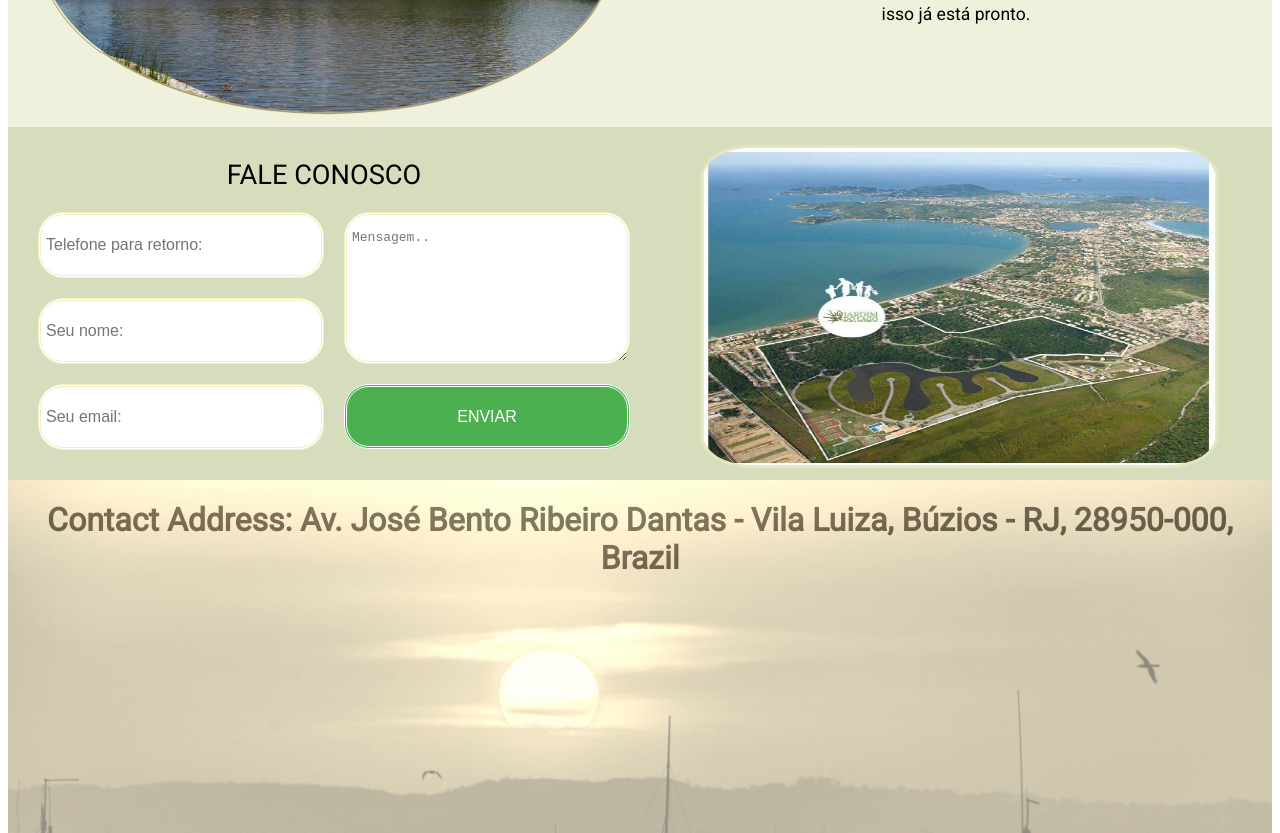
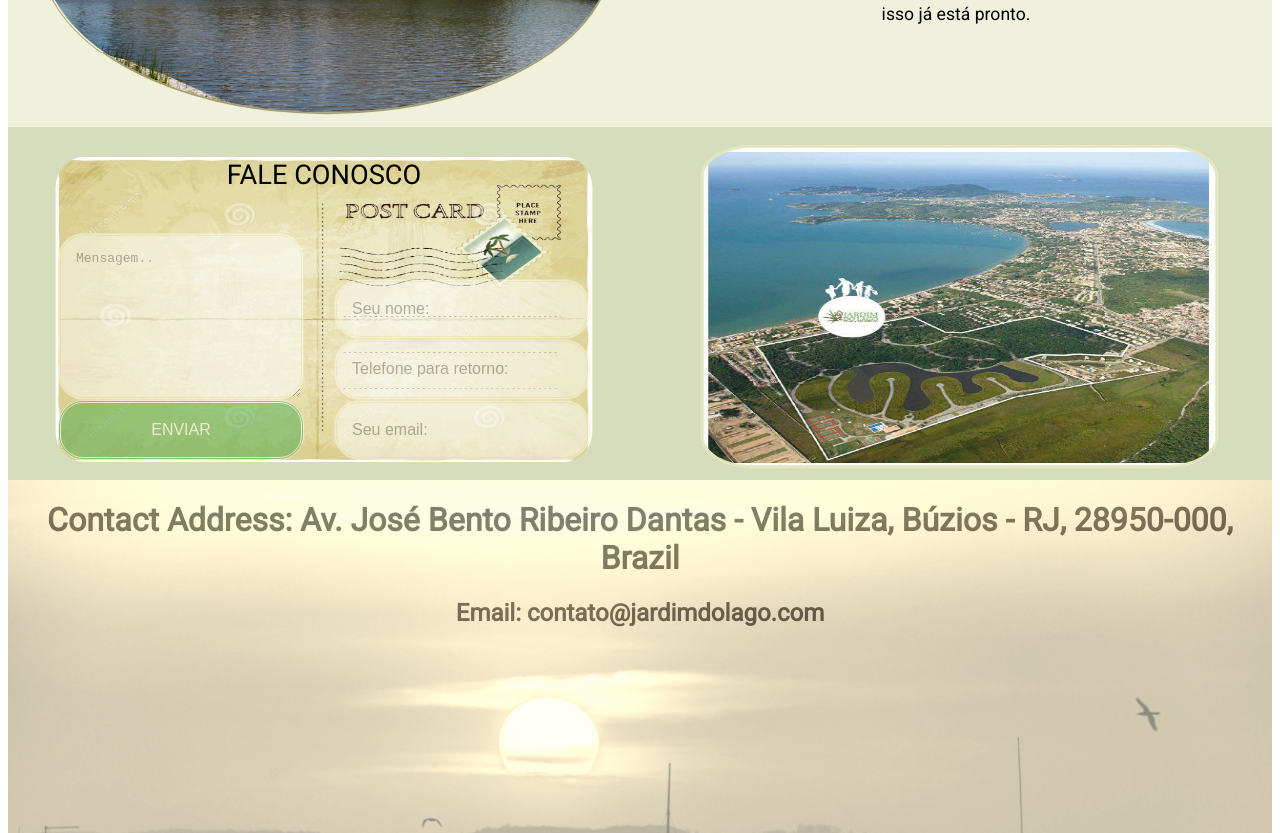
Before and after one commit to techrevelations/jardin-do-lago, a React (Create React App) app: page / in a window 1280 px wide. Shown: the part 1040-1873 px from the top of the page. Built offline with nearby package versions, Linux system fonts and the light colour scheme; a web font is replaced by a local one.

Commit message:
postcard added

```diff
--- a/src/App.css
+++ b/src/App.css
@@ -11,10 +11,16 @@
 }
 #pic6 {
 	position: absolute;
-	z-index: 1;
-	max-height: 360px;
+	z-index: -1;
+	left: 0;
+	right: 0;
+	margin: auto;
+	width: 85%;
 	border-radius: 10%;
-	background-image: url('/media/img_12.jpg');
+	padding-right: 5%;
+	padding-left: 5%;
+	max-height: 493px;
+	margin-top: 30px;
 }
 .satMap {
 	grid-area: footer;
@@ -69,8 +75,10 @@
 
 .form {
 	grid-area: form;
+	z-index: -2;
+	position: relative;
 	display: grid;
-	grid-template-rows: 20% 80%;
+	grid-template-rows: 30% 70%;
 	grid-template-columns: 100%;
 	grid-template-areas: "title1" "form2";
 	background-color: #d6ddbd;
@@ -115,12 +123,12 @@
 .form2 {
 	grid-area: form2;
 	display: grid;
-	grid-template-rows: 3.3fr 3.3fr 3.3fr;
+	grid-template-rows: 2.5fr 3.3fr 3.3fr 3.3fr;
 	grid-template-columns: 50% 50%;
-	grid-template-areas: "telephone message" "name message" "email submit";
-	padding-top: 20px;
-	grid-gap: 20px;
-	margin: 30px;
+	grid-template-areas: "message none" "message name" "message telephone" "submit email";
+	padding-left: 80px;
+	padding-right: 80px;
+	padding-bottom: 20px;
 }
 .email {
 	grid-area: email;
@@ -130,6 +138,9 @@
 	font-size: 1em;
 	padding: 5px;
 	border-radius: 25px;
+	opacity: 0.5;
+	padding-left: 15px;
+	margin-right: 20px;
 }
 
 .email:focus {
@@ -147,6 +158,9 @@
 	font-size: 1em;
 	padding: 5px;
 	border-radius: 25px;
+	opacity: 0.5;
+	padding-left: 15px;
+	margin-right: 20px;
 }
 
 .telephone:focus {
@@ -164,6 +178,9 @@
 	font-size: 1em;
 	padding: 5px;
 	border-radius: 25px;
+	opacity: 0.5;
+	padding-left: 15px;
+	margin-right: 20px;
 }
 
 .name:focus {
@@ -178,17 +195,26 @@
 	border: double;
 	border-color: #f3eec3;
 	padding-top: 15px;
-	padding-left: 5px;
+	padding-left: 15px;
+	margin-right: 30px;
 	border-radius: 25px;
-	padding-right: 5px;
 	font-size: 1em;
 	vertical-align: top;
 	text-align: left;
+	opacity: 0.5;
+}
+.message:hover,
+.name:hover,
+.telephone:hover,
+.email:hover {
+	opacity: 0.8;
+	transition: 500ms;
 }
 .message::placeholder {
 	vertical-align: top;
 	text-align: left;
 	font-size: 1em;
+	opacity: 1;
 }
 
 .message:focus {
@@ -205,11 +231,14 @@
 	border: double;
 	font-size: 1em;
 	padding: 5px;
+	margin-right: 30px;
 	border-radius: 25px;
 	color: white;
+	opacity: 0.5;
 }
 
 .submit:hover {
+	opacity: 0.9;
 	font-weight: bold;
 	transition: 500ms;
 	-webkit-box-shadow: -10px 0px 13px -7px #000000, 10px 0px 13px -7px #000000,
@@ -404,15 +433,17 @@
 	.innertext3 {
 		font-size: 1.2em;
 	}
-
-	.form {
+	#pic6 {
+		max-height: 403px;
+	}
+	/* .form {
 		grid-area: form;
 		display: grid;
 		grid-template-rows: 10% 90%;
 		grid-template-columns: 100%;
 		grid-template-areas: "title1" "form2";
 		background-color: #d6ddbd;
-	}
+	} */
 }
 
 @media (max-width: 1300px) {
@@ -465,6 +496,13 @@
 		font-size: 1.1em;
 		transition-timing-function: ease;
 		transition-duration: 300ms;
+	}
+	#pic6 {
+		max-height: 305px;
+	}
+	.form2 {
+		padding-left: 50px;
+		padding-right: 30px;
 	}
 }
 
@@ -582,6 +620,11 @@
 		grid-template-columns: 100%;
 		grid-template-areas: "nav" "pic1" "text1" "pic2" "text2" "pic3" "text3" "form" "footer" "ending";
 	}
+	.form2 {
+		padding-left: 70px;
+		padding-right: 70px;
+		padding-bottom: 30px;
+	}
 	.nav {
 		display: grid;
 		grid-template-columns: 50% 50%;
@@ -639,6 +682,9 @@
 		font-size: 1.05em;
 		margin-top: 0;
 	}
+	#pic5 {
+		transform: translateY(-35%);
+	}
 }
 
 @media (max-width: 650px) {
@@ -646,11 +692,19 @@
 		padding-right: 0%;
 		padding-left: 0%;
 	}
+	#pic6 {
+		margin-right: 2%;
+		margin-left: 2%;
+	}
+	.form2 {
+		padding-right: 40px;
+		padding-left: 40px;
+	}
 
 	.App {
 		text-align: center;
 		display: grid;
-		grid-template-rows: 100px 360px 250px 360px 250px 360px 250px 290px 390px 200px;
+		grid-template-rows: 100px 360px 250px 360px 250px 360px 250px 360px 390px 220px;
 	}
 	.innertext1,
 	.innertext3 {
@@ -676,7 +730,7 @@
 	.App {
 		text-align: center;
 		display: grid;
-		grid-template-rows: 70px 300px 280px 300px 280px 300px 280px 250px 350px 200px;
+		grid-template-rows: 70px 300px 280px 300px 280px 300px 280px 250px 350px 220px;
 	}
 	.title1 {
 		margin-top: 15px;
@@ -731,13 +785,20 @@
 	.submit {
 		font-size: 0.8em;
 	}
+	#pic5 {
+		margin-top: 0;
+		transform: translateY(-50%);
+	}
+	#pic6 {
+		max-height: 220px;
+	}
 }
 
 @media (max-width: 450px) {
 	.App {
 		text-align: center;
 		display: grid;
-		grid-template-rows: 70px 270px 260px 270px 260px 270px 260px 220px 350px 150px;
+		grid-template-rows: 70px 270px 260px 270px 260px 270px 260px 260px 350px 220px;
 	}
 	.title1,
 	.title2,
@@ -754,7 +815,11 @@
 	.App {
 		text-align: center;
 		display: grid;
-		grid-template-rows: 70px 260px 260px 260px 260px 260px 260px 360px 350px 150px;
+		grid-template-rows: 70px 260px 260px 260px 260px 260px 260px 360px 350px 220px;
+	}
+
+	.form {
+		grid-template-rows: 10% 90%;
 	}
 	.form2 {
 		grid-area: form2;
@@ -765,6 +830,14 @@
 		padding-top: 0px;
 		grid-gap: 5px;
 		margin: 10px;
+		padding: 0;
+	}
+	.message,
+	.email,
+	.name,
+	.telephone,
+	.submit {
+		margin: 0;
 	}
 
 	.title1,
@@ -785,6 +858,12 @@
 	.innertext2,
 	.innertext3 {
 		font-size: 0.9em;
+	}
+	#contact {
+		font-size: 0.8em;
+	}
+	#pic6 {
+		visibility: hidden;
 	}
 }
 
--- a/src/components/Ending.js
+++ b/src/components/Ending.js
@@ -7,7 +7,7 @@ export default class Ending extends Component {
         <h1 id='contact'>
           Contact Address: Av. José Bento Ribeiro Dantas - Vila Luiza, Búzios - RJ, 28950-000, Brazil
         </h1>
-
+        <h2>Email: contato@jardimdolago.com</h2>
         <img id='pic5' src={'/media/img_11.jpg'} alt='jardin_do_lago' />
       </div>
     )
--- a/src/components/Form.js
+++ b/src/components/Form.js
@@ -6,7 +6,7 @@ export default class Form extends Component {
     return (
       <div className='form'>
         <Reveal effect='fadeInUp'>
-          {/* <img id='pic6' src={'/media/img_12.jpg'} alt='jardin_do_lago' /> */}
+          <img id='pic6' src={'/media/img_12.jpg'} alt='jardin_do_lago' />
           <div className='title1'>FALE CONOSCO</div>
           <form className='form2'>
             <input className='telephone' type='tel' placeholder='Telefone para retorno:' />
```
